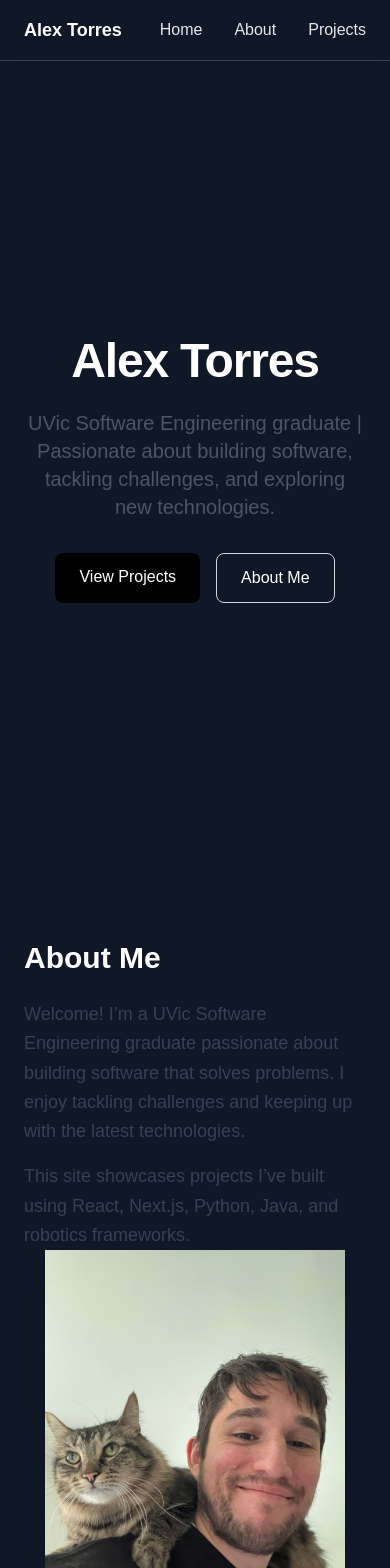
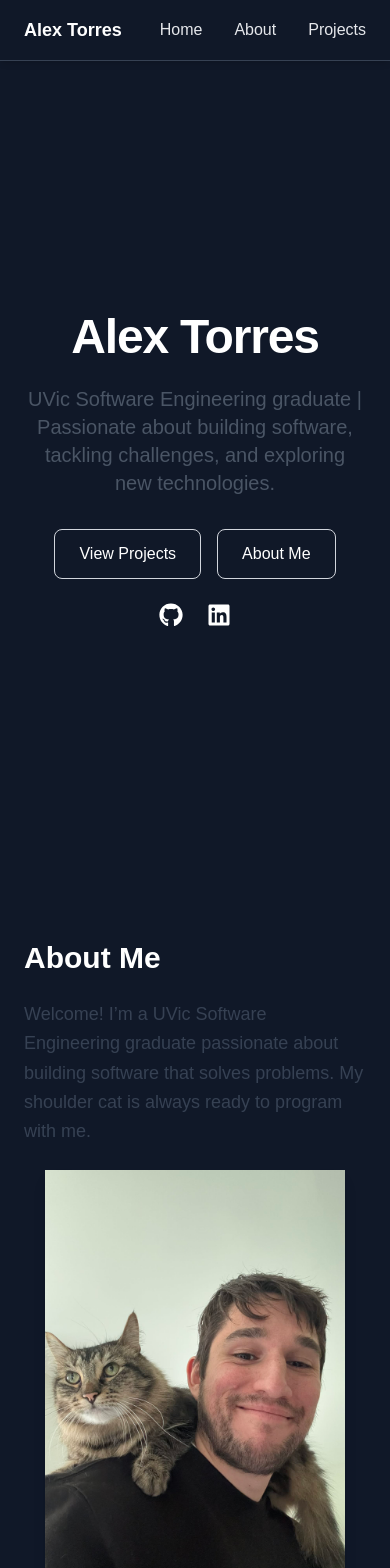
Before and after one commit to Ale-Torres/my-portfolio, a Next.js app: page / in a window 390 px wide. Shown: the top 1568 px of the page. Built offline with nearby package versions, Linux system fonts and the light colour scheme.

Commit message:
Add linkedin and github links

```diff
--- a/package.json
+++ b/package.json
@@ -11,7 +11,8 @@
   "dependencies": {
     "next": "16.1.3",
     "react": "19.2.3",
-    "react-dom": "19.2.3"
+    "react-dom": "19.2.3",
+    "react-icons": "^5.5.0"
   },
   "devDependencies": {
     "@tailwindcss/postcss": "^4",
--- a/src/app/page.tsx
+++ b/src/app/page.tsx
@@ -1,4 +1,6 @@
 import Image from "next/image";
+import { FaGithub, FaLinkedin } from "react-icons/fa";
+
 
 export default function Home() {
   return (
@@ -33,7 +35,7 @@ export default function Home() {
         <div className="mt-8 flex gap-4">
           <a
             href="#projects"
-            className="rounded-lg bg-black px-6 py-3 text-white hover:bg-gray-800 transition"
+            className="rounded-lg border border-gray-300 px-6 py-3 hover:bg-gray-100 transition"
           >
             View Projects
           </a>
@@ -43,6 +45,16 @@ export default function Home() {
             className="rounded-lg border border-gray-300 px-6 py-3 hover:bg-gray-100 transition"
           >
             About Me
+          </a>
+        </div>
+
+        {/* Social links */}
+        <div className="mt-6 flex gap-6 text-white text-2xl">
+          <a href="https://github.com/Ale-Torres" target="_blank" rel="noopener noreferrer" className="hover:text-gray-400">
+            <FaGithub />
+          </a>
+          <a href="https://www.linkedin.com/in/alejandrotmartn" target="_blank" rel="noopener noreferrer" className="hover:text-blue-400">
+            <FaLinkedin />
           </a>
         </div>
       </section>
@@ -58,17 +70,12 @@ export default function Home() {
 
         <p className="mt-6 text-lg text-gray-700 leading-relaxed">
           Welcome! I’m a UVic Software Engineering graduate passionate
-          about building software that solves problems. I enjoy tackling
-          challenges and keeping up with the latest technologies.
+          about building software that solves problems. My shoulder cat
+          is always ready to program with me.
         </p>
 
-        <p className="mt-4 text-lg text-gray-700 leading-relaxed">
-          This site showcases projects I’ve built using React, Next.js,
-          Python, Java, and robotics frameworks.
-        </p>
-
-          {/* Image */}
-        <div className="md:flex-1 flex justify-center">
+        {/* Image */}
+        <div className="mt-6 md:flex-1 flex justify-center">
           <Image
             src="/images/me.jpg"
             alt="Alex Torres"
@@ -106,6 +113,13 @@ export default function Home() {
         </div>
       </section>
 
+      {/* Footer */}
+      <footer className="text-center text-gray-400 py-6 border-t border-gray-700">
+        Built by Alex Torres |{" "}
+        <a href="https://github.com/Ale-Torres" className="hover:text-white">GitHub</a>{" "}
+        |{" "}
+        <a href="https://www.linkedin.com/in/your-linkedin" className="hover:text-white">LinkedIn</a>
+      </footer>
 
     </main>
   );
```
Also changed, not shown: 1 other file (tests, documents, lock files or other folders).
